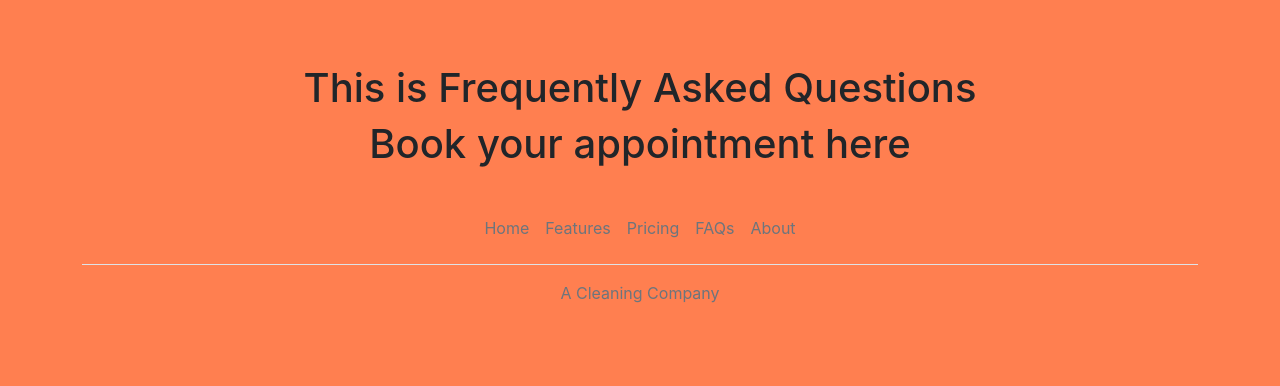
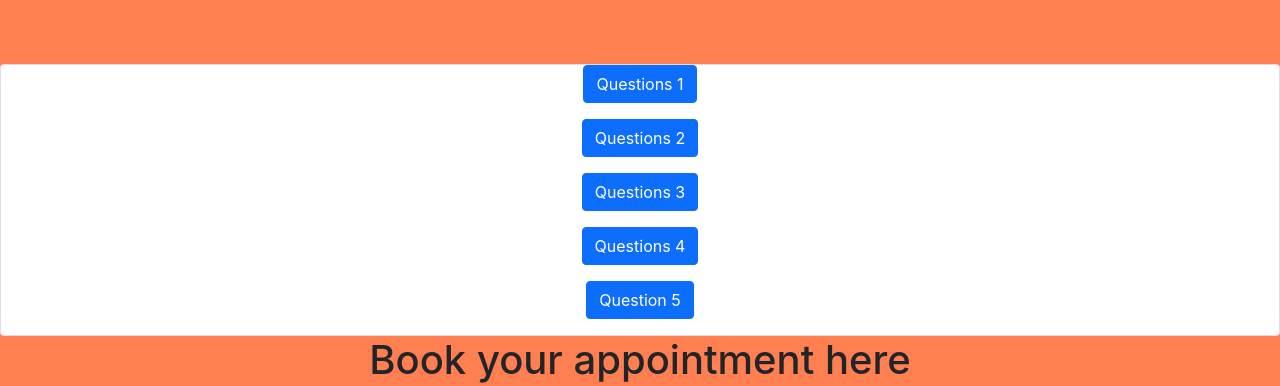
Before and after one commit to Shellsea31/evergreen-clean, a React (Create React App) app in the folder client/: page / in a window 1280 px wide. Shown: the part 1349-1735 px from the top of the page. Before the commit the page ends 1710 px from the top, so only its background shows below. Built offline with nearby package versions, Linux system fonts and the light colour scheme.

Commit message:
ADDED: basic style to FAQ

```diff
--- a/client/src/components/Body/FAQ.js
+++ b/client/src/components/Body/FAQ.js
@@ -1,11 +1,92 @@
-import React from 'react'
+import React from "react";
 
 const FAQ = () => {
-    return (
-        <div>
-            <h1>This is Frequently Asked Questions</h1>
-        </div>
-    )
-}
+  return (
+    <div class="card">
+      <p>
+        <a
+          class="btn btn-primary"
+          data-bs-toggle="collapse"
+          href="#collapseExample1"
+          role="button"
+          aria-expanded="false"
+          aria-controls="collapseExample1"
+        >
+          Questions 1
+        </a>
+      </p>
 
-export default FAQ
+      <div class="collapse" id="collapseExample1">
+        <div class="card card-body">Answer 1</div>
+      </div>
+      <p>
+        <a
+          class="btn btn-primary"
+          data-bs-toggle="collapse"
+          href="#collapseExample2"
+          role="button"
+          aria-expanded="false"
+          aria-controls="collapseExample2"
+        >
+          Questions 2
+        </a>
+      </p>
+      <div class="collapse" id="collapseExample2">
+        <div class="card card-body">Answer 2</div>
+      </div>
+
+      <p>
+        <a
+          class="btn btn-primary"
+          data-bs-toggle="collapse"
+          href="#collapseExample3"
+          role="button"
+          aria-expanded="false"
+          aria-controls="collapseExample3"
+        >
+          Questions 3
+        </a>
+      </p>
+
+      <div class="collapse" id="collapseExample3">
+        <div class="card card-body">Answer 3</div>
+      </div>
+
+      <p>
+        <a
+          class="btn btn-primary"
+          data-bs-toggle="collapse"
+          href="#collapseExample4"
+          role="button"
+          aria-expanded="false"
+          aria-controls="collapseExample4"
+        >
+          Questions 4
+        </a>
+      </p>
+
+      <div class="collapse" id="collapseExample4">
+        <div class="card card-body">Answer 4</div>
+      </div>
+
+      <p>
+        <a
+          class="btn btn-primary"
+          data-bs-toggle="collapse"
+          href="#collapseExample5"
+          role="button"
+          aria-expanded="false"
+          aria-controls="collapseExample5"
+        >
+          Question 5
+        </a>
+      </p>
+
+      <div class="collapse" id="collapseExample5">
+        <div class="card card-body">Answer 5</div>
+      </div>
+    </div>
+  );
+};
+
+export default FAQ;
```
